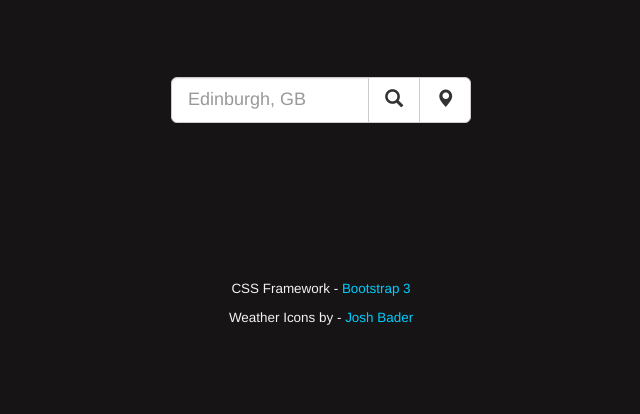
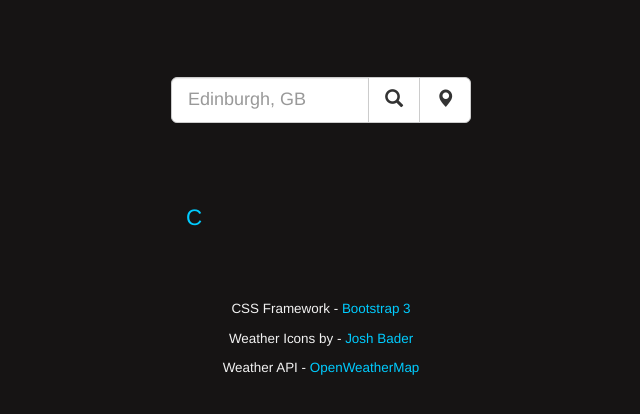
Before and after one commit to Octubrus/Weather-App, a plain HTML site: page weatherApp.html in a window 1280 px wide. Shown: the whole page, without its empty margins (319-959 px from the left). Drawn offline with nearby package versions, Linux system fonts and the light colour scheme; no server answers.

Commit message:
html toggle added

```diff
--- a/weatherApp.css
+++ b/weatherApp.css
@@ -17,13 +17,26 @@ div#content {
 a {
   color: #0cf;
 }
+a:hover {
+  color: #006dcc;
+}
 div#references {
   text-align: center;
-  margin-top: 2em;
+  margin-top: 1.5em;
 }
 div#references > p {
   font-size: 0.6em;
 }
+#button1 {
+  background-color: #161414;
+  color: #0cf;
+  border: none;
+  padding: 0;
+}
+#button1:hover {
+  color: #006dcc;
+}
+
 div#weatherIcons {
   display: inline-block;
   max-width: 42em;
--- a/weatherApp.html
+++ b/weatherApp.html
@@ -85,7 +85,7 @@
                 <div id="city"></div>
                 <div id="country"></div>
                 <br>
-                <div id="temperature"></div>
+                <div><span id="temperature"></span><input type="button" value="C" id="button1" onclick="toggle(this)" /></div>
                 <div id="weather"></div>
                 <br>
                 <div id="humidity"></div>
@@ -94,6 +94,7 @@
                 <div id="references">
                   <p>CSS Framework - <a href="http://getbootstrap.com/">Bootstrap 3</a></p>
                   <p>Weather Icons by - <a href="http://codepen.io/joshbader/full/EjXgqr/">Josh Bader</a></p>
+                  <p>Weather API - <a href="http://openweathermap.org/">OpenWeatherMap</a></p>
                 </div>
               </div>
             </div>
--- a/weatherApp.js
+++ b/weatherApp.js
@@ -91,7 +91,7 @@ locateBackButton.addEventListener("click", locationByIP);
 function displayAll() {
   cityHolder.innerHTML = city;
   countryHolder.innerHTML = country;
-  temperatureHolder.innerHTML = temperature + " °C";
+  temperatureHolder.innerHTML = temperature + " °";
   weatherHolder.innerHTML = weather;
   humidityHolder.innerHTML = "Humidity " + humidity + "%";
   windHolder.innerHTML = "Wind Speed " + wind + " m/s";
@@ -121,3 +121,15 @@ function displayAll() {
     default: cloudy.classList.remove("hide");
   }
 }
+
+function toggle(button)
+{
+    if(button.value=="C")
+    {
+        button.value="F";
+    }
+    else
+    {
+        button.value="C";
+    }
+}
```
